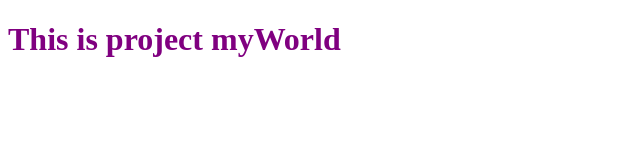
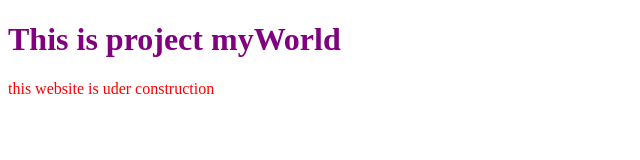
Before and after one commit to syed-zafar/projectWorld, a plain HTML site: page index.html in a window 1280 px wide. Shown: the whole page, without its empty margins (0-640 px from the left). Drawn offline with Linux system fonts and the light colour scheme.

Commit message:
updates in index and stylesheet

```diff
--- a/index.html
+++ b/index.html
@@ -1,10 +1,11 @@
 <!DOCTYPE html>
 <html>
 <head>
-	<title>Project World</title>
-	<link rel="stylesheet" href="stylesheet.css">
+  <title>Project World</title>
+  <link rel="stylesheet" href="stylesheet.css">
 </head>
 <body>
   <h1>This is project myWorld</h1>
+  <p>this website is uder construction  </p>
 </body>
 </html>
--- a/stylesheet.css
+++ b/stylesheet.css
@@ -1,3 +1,7 @@
 h1 {
 	color: purple;
 }
+
+p {
+	color: red;
+}
```
